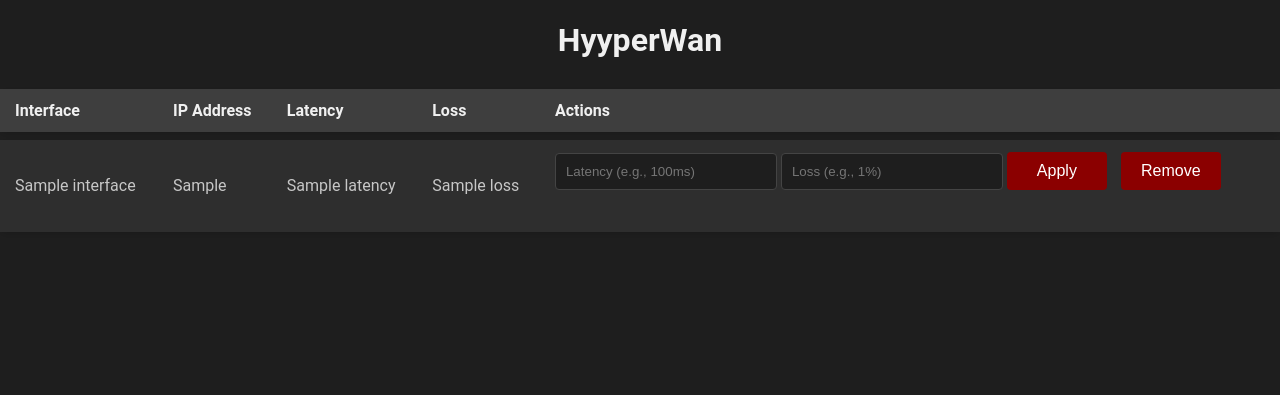
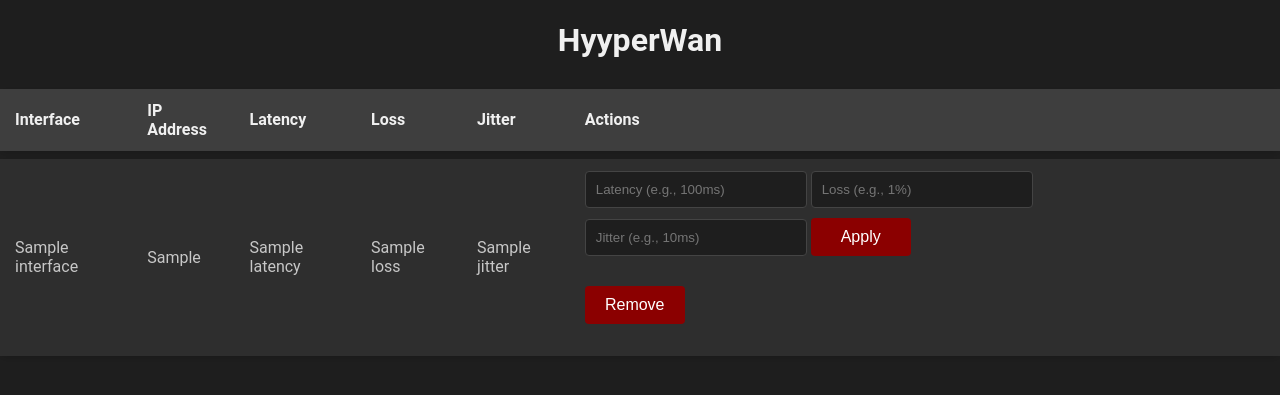
Before and after one commit to hyyperlite/hyyperwan, a Flask app: template templates/index.html in a window 1280 px wide. Shown: the top 395 px of the page. Run offline with Flask 3, Linux system fonts and the light colour scheme; the template is opened without the code that fills it: most values are stand-ins (such as "Sample title", 1, 10 or a date in 2020).

Commit message:
add jitter option

```diff
--- a/app.py
+++ b/app.py
@@ -61,26 +61,31 @@ def get_qdisc_settings(interface):
     log_command(['tc', 'qdisc', 'show', 'dev', interface], output)
     latency_match = re.search(r'delay (\d+ms|\d+us)', output)
     loss_match = re.search(r'loss (\d+)%', output)
+    jitter_match = re.search(r'delay \d+ms (\d+ms)', output)  # Extract jitter if present
     latency = latency_match.group(1) if latency_match else '0ms'
     loss = loss_match.group(1) + '%' if loss_match else '0%'
-    return latency, loss
+    jitter = jitter_match.group(1) if jitter_match else '0ms'
+    return latency, loss, jitter
 
-def apply_qdisc(interface, latency=None, loss=None):
+def apply_qdisc(interface, latency=None, loss=None, jitter=None):
     # Retrieve current settings
-    current_latency, current_loss = get_qdisc_settings(interface)
+    current_latency, current_loss, current_jitter = get_qdisc_settings(interface)
 
     # Merge new values with existing ones
     latency = latency if latency else current_latency
     loss = loss if loss else current_loss
+    jitter = jitter if jitter else current_jitter
 
-    # Ensure latency is in milliseconds
+    # Ensure latency and jitter are in milliseconds
     if latency and not latency.endswith(('ms', 'us')):
         latency += 'ms'
+    if jitter and not jitter.endswith(('ms', 'us')):
+        jitter += 'ms'
 
-    # Apply latency and loss settings
+    # Apply latency, loss, and jitter settings
     command = ['sudo', 'tc', 'qdisc', 'replace', 'dev', interface, 'root', 'netem']
     if latency != '0ms':
-        command.extend(['delay', latency])
+        command.extend(['delay', latency, jitter])
     if loss != '0%':
         command.extend(['loss', loss])
 
--- a/templates/index.html
+++ b/templates/index.html
@@ -15,6 +15,7 @@
                 <th>IP Address</th>
                 <th>Latency</th>
                 <th>Loss</th>
+                <th>Jitter</th>
                 <th>Actions</th>
             </tr>
         </thead>
@@ -25,11 +26,13 @@
                 <td>{{ interface.ip }}</td>
                 <td>{{ interface.latency }}</td>
                 <td>{{ interface.loss }}</td>
+                <td>{{ interface.jitter }}</td>
                 <td>
                     <form id="apply_interface" action="{{ url_for('apply_interface') }}" method="post">
                         <input type="hidden" name="interface" value="{{ interface.name }}">
                         <input type="text" name="latency" placeholder="Latency (e.g., 100ms)">
                         <input type="text" name="loss" placeholder="Loss (e.g., 1%)">
+                        <input type="text" name="jitter" placeholder="Jitter (e.g., 10ms)">
                         <button type="submit">Apply</button>
                     </form>
                     <form action="{{ url_for('remove_interface') }}" method="post">
```
